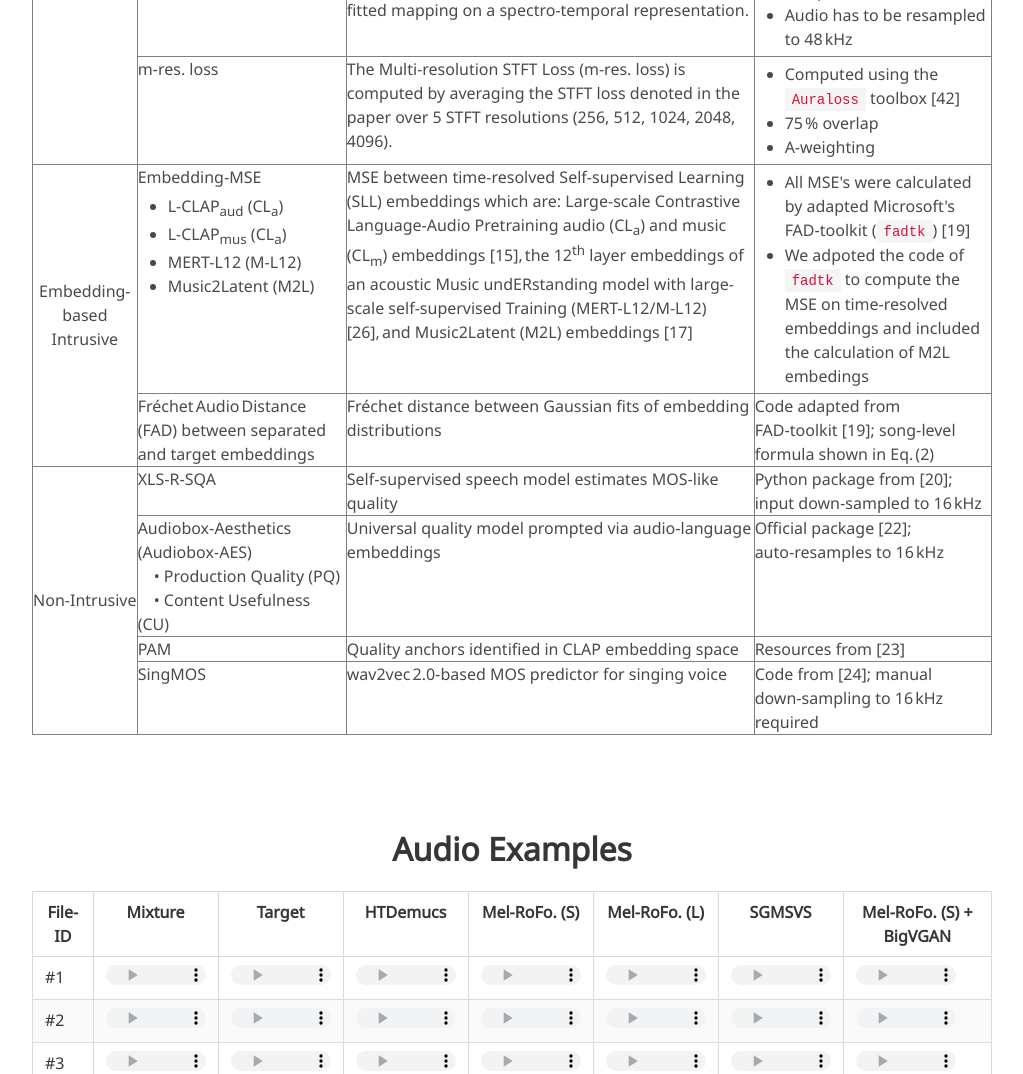
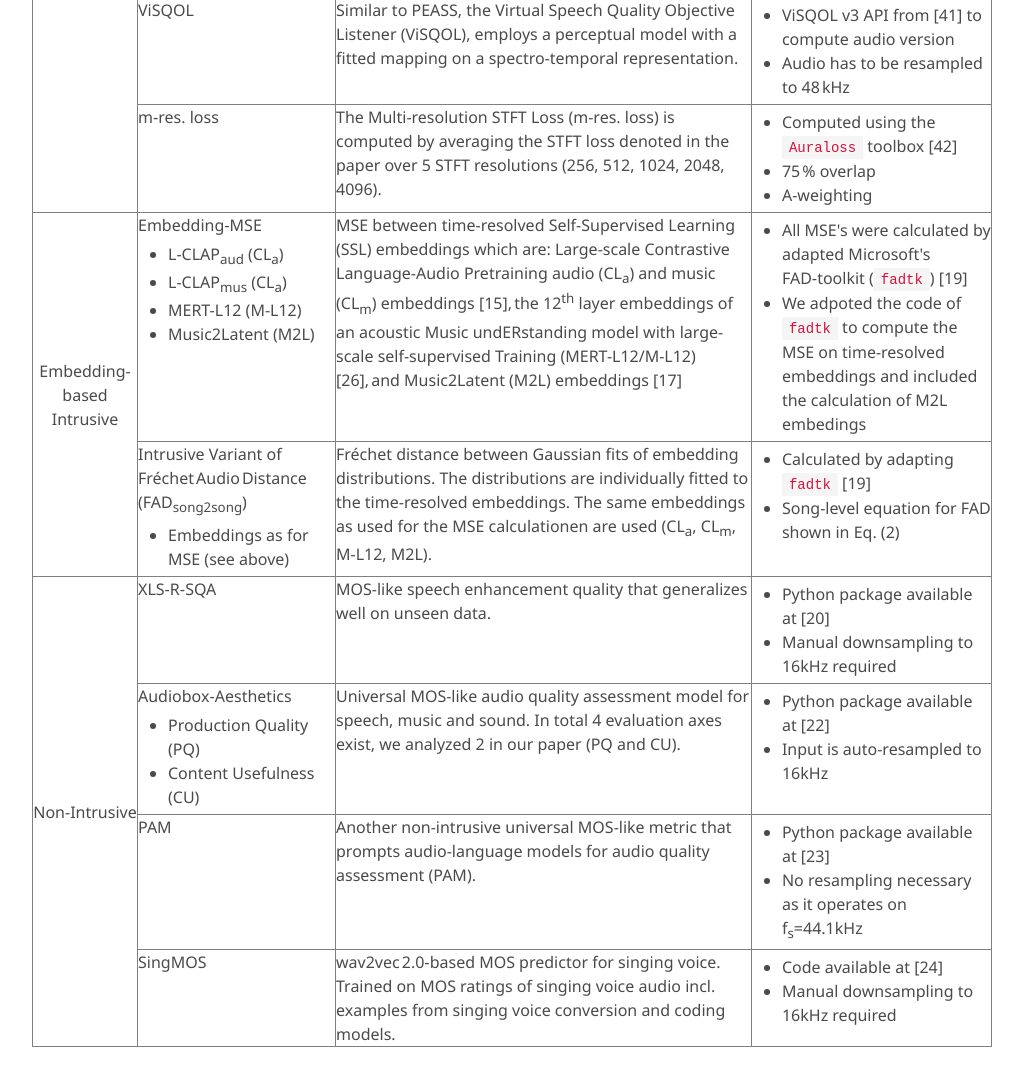
Before and after one commit to pablebe/gensvs_eval_companion_page, a plain HTML site: page index.html in a window 1280 px wide. Shown: the part 2974-4048 px from the top of the page, without its empty margins (128-1151 px from the left). Drawn offline with nearby package versions, Linux system fonts and the light colour scheme; some icons are missing; a web font is replaced by a local one.

Commit message:
updates table and images

```diff
--- a/index.html
+++ b/index.html
@@ -217,6 +217,7 @@ trogram MAE from [29]</li><li>Batch size: 1</li><li>Trained on stereo audio <li>
   <div class="container is-max-desktop">
     <h2 class="title is-3 has-text-centered">Metric Details</h2>
 <table border="1" cellpadding="6" cellspacing="0">
+  <caption>This table summarizes the details about the evaluated objective evaluation metrics. Additional information and implementation details are noted in the table, all references in the table refer to the references of the paper.</caption>
   <thead>
     <tr>
       <th>Type</th>
@@ -260,38 +261,38 @@ trogram MAE from [29]</li><li>Batch size: 1</li><li>Trained on stereo audio <li>
         </ul>
       </td>
 
-      <td>MSE between time-resolved Self-supervised Learning (SLL) embeddings which are: Large-scale Contrastive Language-Audio Pretraining audio (CL<sub>a</sub>) and music (CL<sub>m</sub>) embeddings [15], the 12<sup>th</sup> layer embeddings of an acoustic Music undERstanding model with large-scale self-supervised Training (MERT-L12/M-L12) [26], and Music2Latent (M2L) embeddings [17]</td>
+      <td>MSE between time-resolved Self-Supervised Learning (SSL) embeddings which are: Large-scale Contrastive Language-Audio Pretraining audio (CL<sub>a</sub>) and music (CL<sub>m</sub>) embeddings [15], the 12<sup>th</sup> layer embeddings of an acoustic Music undERstanding model with large-scale self-supervised Training (MERT-L12/M-L12) [26], and Music2Latent (M2L) embeddings [17]</td>
       <td><ul><li>All MSE's were calculated by adapted Microsoft's FAD‑toolkit (<code>fadtk</code>) [19]</li> <li>We adpoted the code of <code>fadtk</code> to compute the MSE on time-resolved embeddings and included the calculation of M2L embedings</li></ul></td>
     </tr>
 
     <!-- --------- Intrusive (non‑matching reference pool) --------- -->
     <tr>
-      <td>Fréchet Audio Distance (FAD) between separated and target embeddings</td>
-      <td>Fréchet distance between Gaussian fits of embedding distributions</td>
-      <td>Code adapted from FAD‑toolkit [19]; song‑level formula shown in Eq. (2)</td>
+      <td>Intrusive Variant of Fréchet Audio Distance  (FAD<sub>song2song</sub>)<ul><li>Embeddings as for MSE (see above)</li></ul></td>
+      <td>Fréchet distance between Gaussian fits of embedding distributions. The distributions are individually fitted to the time-resolved embeddings. The same embeddings as used for the MSE calculationen are used (CL<sub>a</sub>, CL<sub>m</sub>, M-L12, M2L).</td>
+      <td><ul><li>Calculated by adapting <code>fadtk</code> [19]</li><li>Song-level equation for FAD shown in Eq. (2)</li></ul></td>
     </tr>
 
     <!-- --------- Non‑intrusive --------- -->
     <tr>
       <td rowspan="4" style="vertical-align : middle;text-align:center;">Non-Intrusive</td>
       <td>XLS‑R‑SQA</td>
-      <td>Self‑supervised speech model estimates MOS‑like quality</td>
-      <td>Python package from [20]; input down‑sampled to 16 kHz</td>
+      <td>MOS-like speech enhancement quality that generalizes well on unseen data.</td>
+      <td><ul><li>Python package available at [20]</li><li>Manual downsampling to 16kHz required</li></ul></td>
     </tr>
     <tr>
-      <td>Audiobox‑Aesthetics (Audiobox‑AES)<br> • Production Quality (PQ)<br> • Content Usefulness (CU)</td>
-      <td>Universal quality model prompted via audio‑language embeddings</td>
-      <td>Official package [22]; auto‑resamples to 16 kHz</td>
+      <td>Audiobox‑Aesthetics<ul><li>Production Quality (PQ)</li><li>Content Usefulness (CU)</li></ul></td>
+      <td>Universal MOS-like audio quality assessment model for speech, music and sound. In total 4 evaluation axes exist, we analyzed 2 in our paper (PQ and CU).</td>
+      <td><ul><li>Python package available at [22]</li><li>Input is auto-resampled to 16kHz</li></ul></td>
     </tr>
     <tr>
       <td>PAM</td>
-      <td>Quality anchors identified in CLAP embedding space</td>
-      <td>Resources from [23]</td>
+      <td>Another non-intrusive universal MOS-like metric that prompts audio-language models for audio quality assessment  (PAM).</td>
+      <td><ul><li>Python package available at [23]</li><li>No resampling necessary as it operates on f<sub>s</sub>=44.1kHz </li></td>
     </tr>
     <tr>
       <td>SingMOS</td>
-      <td>wav2vec 2.0‑based MOS predictor for singing voice</td>
-      <td>Code from [24]; manual down‑sampling to 16 kHz required</td>
+      <td>wav2vec 2.0‑based MOS predictor for singing voice. Trained on MOS ratings of singing voice audio incl. examples from singing voice conversion and coding models.</td>
+      <td><ul><li>Code available at [24]</li><li>Manual downsampling to 16kHz required</li></td>
     </tr>
   </tbody>
 </table>
@@ -515,8 +516,8 @@ trogram MAE from [29]</li><li>Batch size: 1</li><li>Trained on stereo audio <li>
 <!--BibTex citation -->
   <section class="section" id="BibTeX">
     <div class="container is-max-desktop content">
-      <h2 class="title">BibTeX</h2>
-      <pre><code>BibTex Code Here</code></pre>
+      <h2 class="title">Citation (BibTeX)</h2>
+      <pre><code>BibTex Reference will be added once its ready!</code></pre>
     </div>
 </section>
 <!--End BibTex citation -->
```
Also changed, not shown: static/images/violin_plot_no_significance_A4.png, 2 other files.
